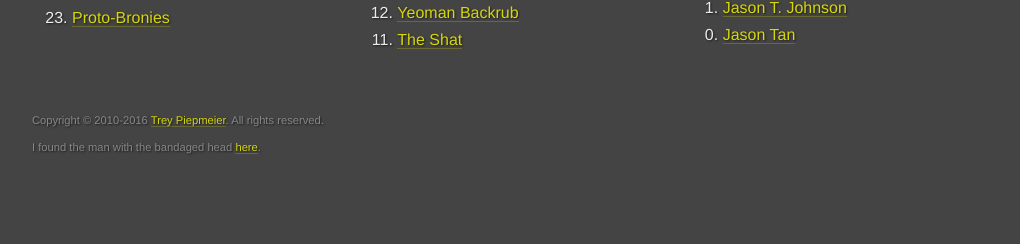
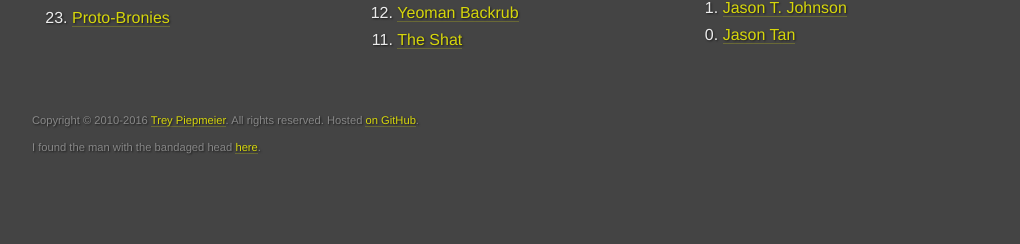
Before and after one commit to trey/jawgrind, a Jekyll site: the page built from index.html, in a window 1280 px wide. Shown: the part 848-1092 px from the top of the page, without its empty margins (128-1148 px from the left). Built offline with Jekyll 4.4.1, drawn with Linux system fonts in a browser that asks for light colours; comment, search, counter and statistics services are not loaded.

Commit message:
Configuring things for GitHub Pages.

```diff
--- /dev/null
+++ b/CNAME
@@ -0,0 +1 @@
+jawgrind.com
--- a/_includes/footer.html
+++ b/_includes/footer.html
@@ -1,4 +1,4 @@
 <footer>
-    <p>Copyright &copy; 2010-{{ site.time | date: '%Y' }} <a href="http://treypiepmeier.com">Trey Piepmeier</a>. All rights reserved.</p>
+    <p>Copyright &copy; 2010-{{ site.time | date: '%Y' }} <a href="http://treypiepmeier.com">Trey Piepmeier</a>. All rights reserved. Hosted <a href="https://github.com/trey/jawgrind">on GitHub</a>.</p>
     <p>I found the man with the bandaged head <a href="http://www.flickr.com/photos/perpetualplum/3795981214/in/set-72157621839586133">here</a>.</p>
 </footer>
--- a/_includes/head.html
+++ b/_includes/head.html
@@ -5,8 +5,8 @@
     <title>{{ site.title }}{% if page.title %} Episode {{ page.permalink }}: {{ page.title }}{% endif %}</title>
     <meta name="description" content="{% if page.excerpt %}{{ page.excerpt | strip_html | strip_newlines | truncate: 160 }}{% else %}{{ site.description }}{% endif %}">
     <meta name="viewport" content="width=device-width, user-scalable=no, initial-scale=1.0, minimum-scale=1.0, maximum-scale=1.0" />
-    <link rel="stylesheet" href="/css/main.css">
-    <link rel="shortcut icon" href="/img/favicon.png">
+    <link rel="stylesheet" href="{{ site.url }}/css/main.css">
+    <link rel="shortcut icon" href="{{ site.url }}/img/favicon.png">
     <link rel="canonical" href="{{ page.url | replace:'index.html','' | prepend: site.baseurl | prepend: site.url }}">
     <link rel="alternate" type="application/rss+xml" title="{{ site.title }}" href="{{ "/feed.xml" | prepend: site.baseurl | prepend: site.url }}">
 </head>
--- a/_includes/header.html
+++ b/_includes/header.html
@@ -2,7 +2,7 @@
     {% if page.url == '/' %}
     <h1>Jawgrind</h1>
     {% else %}
-    <h1><a href="/">Jawgrind</a></h1>
+    <h1><a href="{{ site.url }}">Jawgrind</a></h1>
     {% endif %}
     <h2>A podcast discussing every Star Trek episode ever.</h2>
 </header>
--- a/_layouts/episode.html
+++ b/_layouts/episode.html
@@ -22,10 +22,10 @@
 <nav>
     <ul>
         {% if page.previous.url %}
-        <li class="prev"><a href="{{ page.previous.url }}">◀ Episode {{ page.previous.permalink }}: {{ page.previous.title }}</a></li>
+        <li class="prev"><a href="{{ site.url }}{{ page.previous.url }}">◀ Episode {{ page.previous.permalink }}: {{ page.previous.title }}</a></li>
         {% endif %}
         {% if page.next.url %}
-        <li class="next"><a href="{{ page.next.url }}">Episode {{ page.next.permalink }}: {{ page.next.title }} ▶</a></li>
+        <li class="next"><a href="{{ site.url }}{{ page.next.url }}">Episode {{ page.next.permalink }}: {{ page.next.title }} ▶</a></li>
         {% endif %}
     </ul>
 </nav>
--- a/index.html
+++ b/index.html
@@ -3,7 +3,7 @@
 ---
 
 <section id="main">
-    <div class="icon"><img src="/img/jawgrind.jpg" alt="Jawgrind's mascot"></div>
+    <div class="icon"><img src="{{ site.url }}/img/jawgrind.jpg" alt="Jawgrind's mascot"></div>
     <section id="description">
         <p>Jawgrind is where <a href="https://twitter.com/calem">Cale</a>,
         <a href="https://twitter.com/ploafmaster">Daniel</a>,
@@ -15,11 +15,11 @@
     </section>
     <section id="hosts">
         <ul>
-            <li><a href="http://midnightcheese.com"><img src="/img/calem.jpg" alt="Cale Mooth"><span class="caption"><span>Cale</span></span></a></li>
-            <li><a href="http://danielcwarshaw.com/"><img src="/img/ploafmaster.jpg" alt="Daniel Warshaw"><span class="caption"><span>Daniel</span></span></a></li>
-            <li><a href="http://jasoncoleman.net"><img src="/img/super_structure.jpg" alt="Jason Coleman"><span class="caption"><span>Jason</span></span></a></li>
-            <li><a href="http://philbarbato.com"><img src="/img/philbarbato.jpg" alt="Phil Barbato"><span class="caption"><span>Phil</span></span></a></li>
-            <li><a href="http://treypiepmeier.com"><img src="/img/trey.jpg" alt="Trey Piepmeier"><span class="caption"><span>Trey</span></span></a></li>
+            <li><a href="http://midnightcheese.com"><img src="{{ site.url }}/img/calem.jpg" alt="Cale Mooth"><span class="caption"><span>Cale</span></span></a></li>
+            <li><a href="http://danielcwarshaw.com/"><img src="{{ site.url }}/img/ploafmaster.jpg" alt="Daniel Warshaw"><span class="caption"><span>Daniel</span></span></a></li>
+            <li><a href="http://jasoncoleman.net"><img src="{{ site.url }}/img/super_structure.jpg" alt="Jason Coleman"><span class="caption"><span>Jason</span></span></a></li>
+            <li><a href="http://philbarbato.com"><img src="{{ site.url }}/img/philbarbato.jpg" alt="Phil Barbato"><span class="caption"><span>Phil</span></span></a></li>
+            <li><a href="http://treypiepmeier.com"><img src="{{ site.url }}/img/trey.jpg" alt="Trey Piepmeier"><span class="caption"><span>Trey</span></span></a></li>
         </ul>
     </section><!-- /hosts -->
 </section><!-- /main -->
@@ -29,7 +29,7 @@
     <div>
         <ol start="{{ site.posts | size | minus: 1 }}" reversed>
         {% for post in site.posts %}
-            <li><a href="{{ post.url }}">{{ post.title }}</a></li>
+            <li><a href="{{ site.url }}{{ post.url }}">{{ post.title }}</a></li>
         {% endfor %}
         </ol>
     </div>
```
